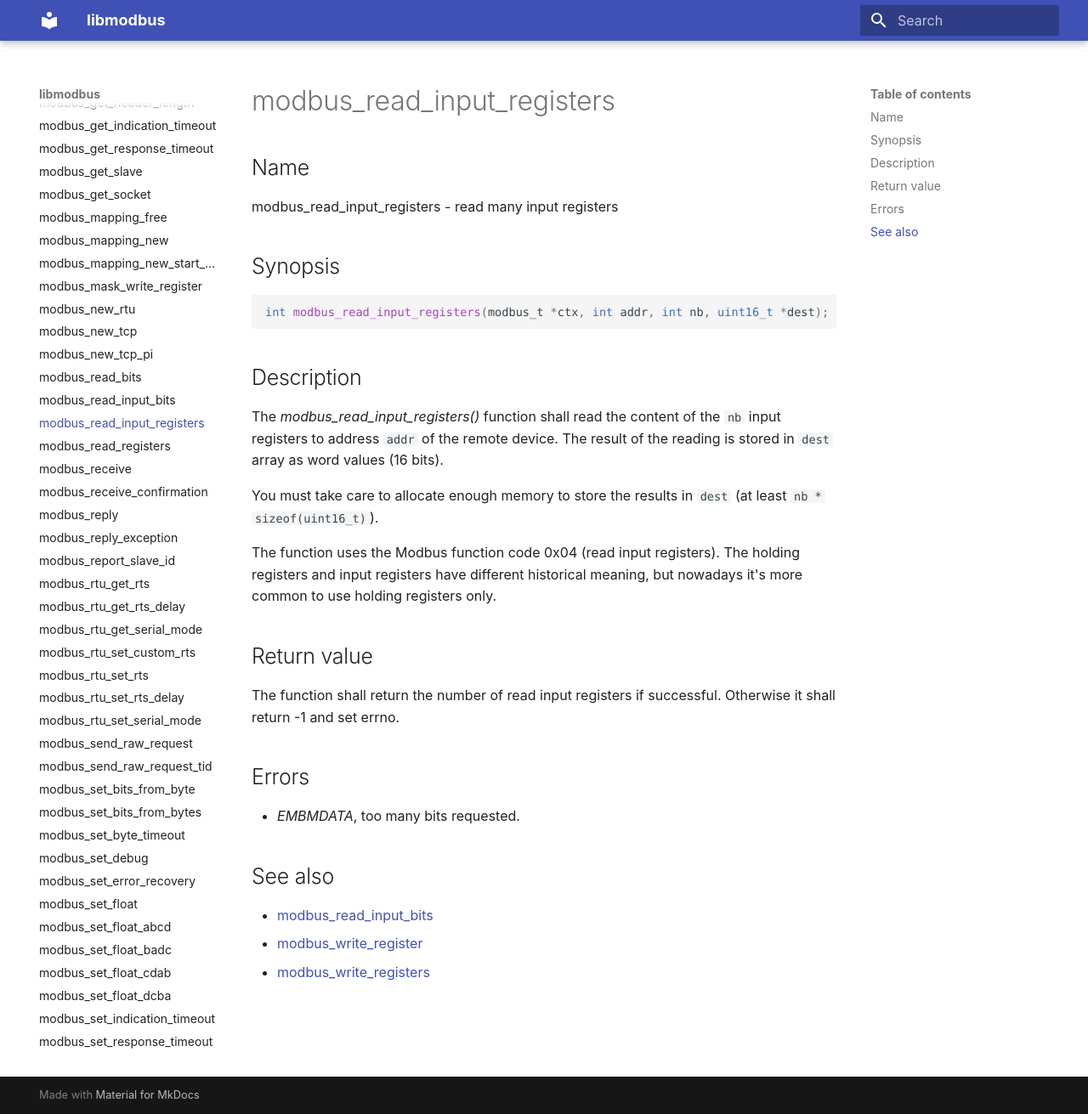
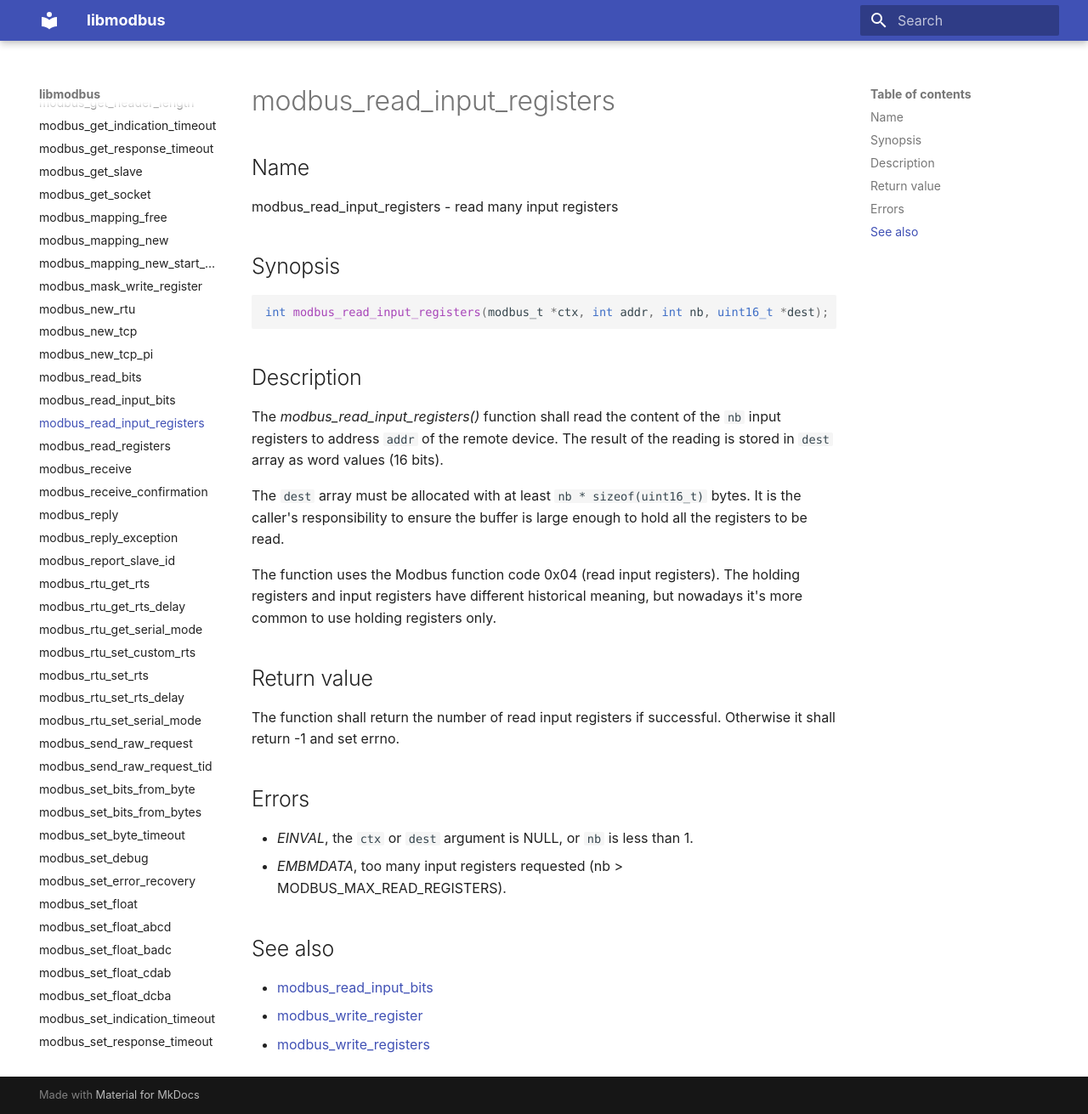
Before and after one commit to stephane/libmodbus, an MkDocs documentation site: the page built from docs/modbus_read_input_registers.md, in a window 1280 px wide and 1311 px high. Shown: the whole window at 85% size. Built offline with MkDocs 1.6.1 and Material for MkDocs 9.7.7, drawn with Linux system fonts in a browser that asks for light colours.

Commit message:
Check dest pointer not null and nb in read functions
- add simple but limited defensive checks
- improve documentation to ensure the caller allocates enough
  memory.

```diff
--- a/docs/modbus_read_input_registers.md
+++ b/docs/modbus_read_input_registers.md
@@ -16,8 +16,9 @@ The *modbus_read_input_registers()* function shall read the content of the `nb`
 input registers to address `addr` of the remote device. The result of the
 reading is stored in `dest` array as word values (16 bits).
 
-You must take care to allocate enough memory to store the results in `dest` (at
-least `nb * sizeof(uint16_t)`).
+The `dest` array must be allocated with at least `nb * sizeof(uint16_t)` bytes.
+It is the caller's responsibility to ensure the buffer is large enough to hold
+all the registers to be read.
 
 The function uses the Modbus function code 0x04 (read input registers). The
 holding registers and input registers have different historical meaning, but
@@ -30,7 +31,8 @@ successful. Otherwise it shall return -1 and set errno.
 
 ## Errors
 
-- *EMBMDATA*, too many bits requested.
+- *EINVAL*, the `ctx` or `dest` argument is NULL, or `nb` is less than 1.
+- *EMBMDATA*, too many input registers requested (nb > MODBUS_MAX_READ_REGISTERS).
 
 ## See also
 
```
Also changed, not shown: docs/modbus_read_bits.md (+5 -3 lines), docs/modbus_read_input_bits.md (+5 -3 lines), docs/modbus_read_registers.md (+5 -3 lines), 1 other file.
